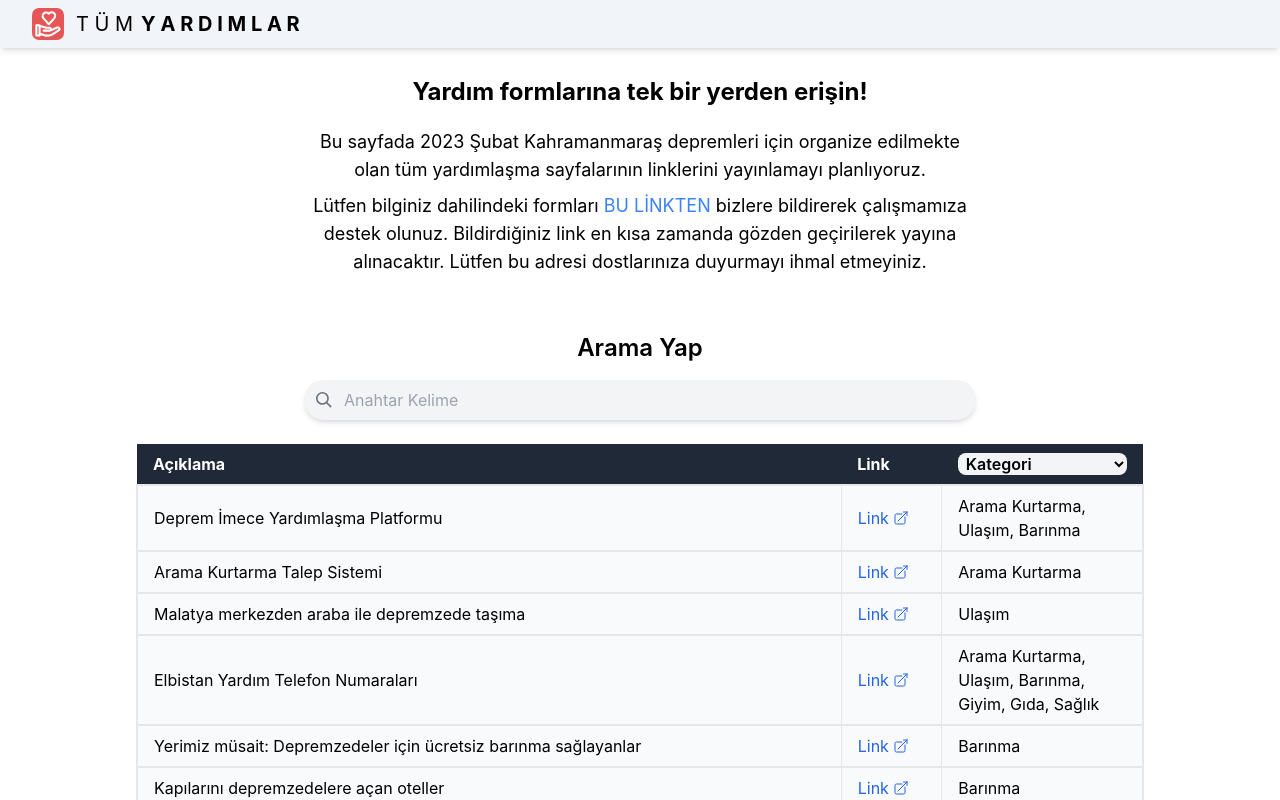
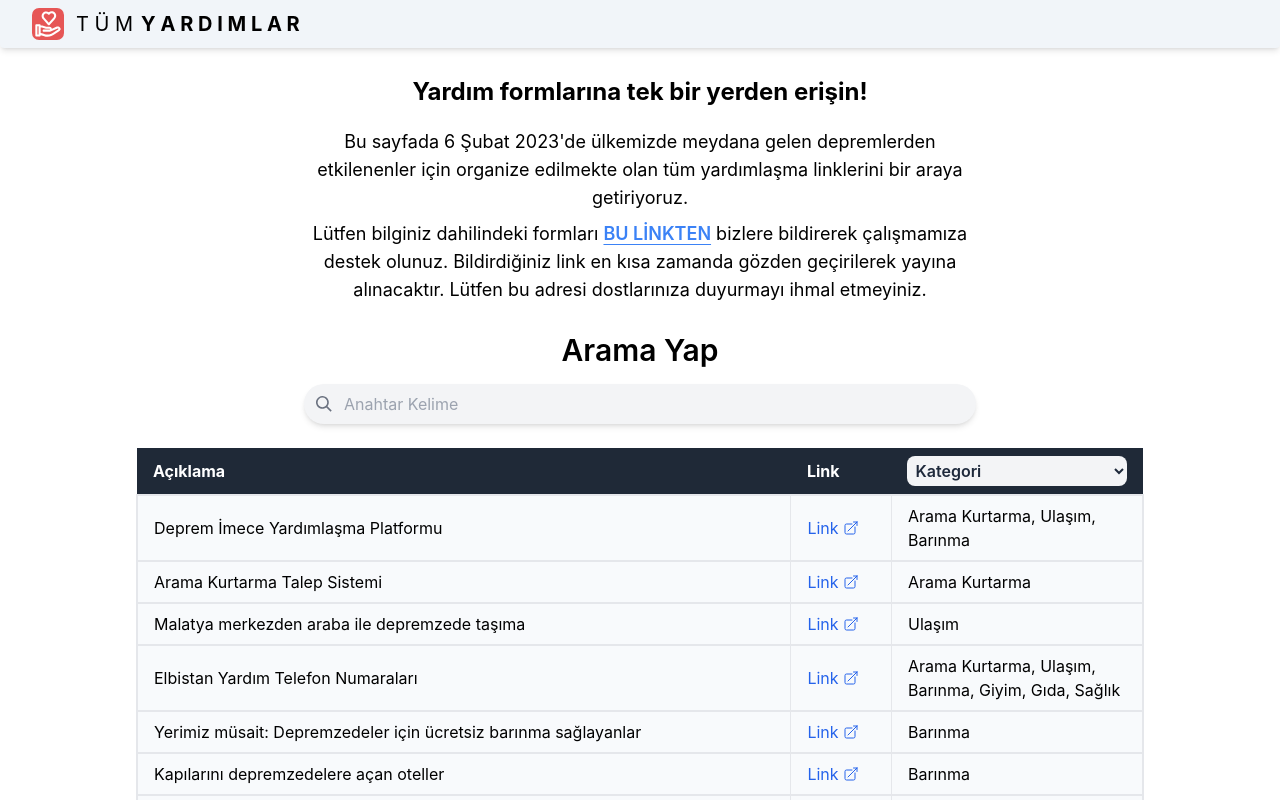
Before and after one commit to alparslandeniz/tumyardimlar, a React (Create React App) app: page / in a window 1280 px wide. Shown: the top 800 px of the page. Built offline with nearby package versions, Linux system fonts and the light colour scheme.

Commit message:
Fixes table scroll bug when searching, restyle spacings, and changes intro text.

```diff
--- a/src/Components/Home.jsx
+++ b/src/Components/Home.jsx
@@ -3,21 +3,26 @@ import Table from "./Table/Table";
 
 const Home = () => {
   return (
-    <section className="min-h-[100vh] flex flex-col justify-center space-y-2 items-center max-w-7xl mx-auto pt-[4rem]">
+    <section className="min-h-[100vh] flex flex-col justify-center items-center max-w-7xl mx-auto pt-[4rem]">
       <div className="flex flex-col justify-around space-y-2 items-center text-center px-2">
         <h1 className="text-2xl font-bold px-2 py-3">
           Yardım formlarına tek bir yerden erişin!
         </h1>
         <p className="md:text-lg max-w-2xl text-center">
-          Bu sayfada 2023 Şubat Kahramanmaraş depremleri için organize edilmekte
-          olan tüm yardımlaşma sayfalarının linklerini yayınlamayı planlıyoruz.
+          Bu sayfada 6 Şubat 2023'de ülkemizde meydana gelen depremlerden etkilenenler için organize edilmekte
+          olan tüm yardımlaşma linklerini bir araya getiriyoruz.
         </p>
         <p className="md:text-lg max-w-2xl text-center">
           {" "}
           Lütfen bilginiz dahilindeki formları{" "}
-          <a href="https://forms.gle/sEogKJQv3C19Dypn8" className="text-blue-500">BU LİNKTEN</a> bizlere
-          bildirerek çalışmamıza destek olunuz. Bildirdiğiniz link en kısa
-          zamanda gözden geçirilerek yayına alınacaktır. Lütfen bu adresi
+          <a
+            href="https://forms.gle/sEogKJQv3C19Dypn8"
+            className="text-blue-500 font-semibold underline underline-offset-4 "
+          >
+            BU LİNKTEN
+          </a>{" "}
+          bizlere bildirerek çalışmamıza destek olunuz. Bildirdiğiniz link en
+          kısa zamanda gözden geçirilerek yayına alınacaktır. Lütfen bu adresi
           dostlarınıza duyurmayı ihmal etmeyiniz.
         </p>
       </div>
--- a/src/Components/Table/SearchBox.jsx
+++ b/src/Components/Table/SearchBox.jsx
@@ -8,7 +8,7 @@ function SearchBox({ setQuery }) {
 
   return (
     <div className="flex flex-col space-y-2 items-center w-full px-2">
-      <h1 className="text-2xl font-semibold py-2">Arama Yap</h1>
+      <h1 className="text-3xl font-semibold py-2">Arama Yap</h1>
       <div className="relative min-w-64 w-full max-w-2xl z-1">
         <input
           type="text"
--- a/src/Components/Table/Table.jsx
+++ b/src/Components/Table/Table.jsx
@@ -7,8 +7,6 @@ import { Categories } from "../Constants/Categories";
 
 const Table = () => {
   const [query, setQuery] = useState("");
-
-  // const [dataExist, setDataExist] = useState(true);
 
   const [filteredData, setFilteredData] = useState(allForms);
 
@@ -40,20 +38,19 @@ const Table = () => {
   return (
     <main
       className="flex flex-col justify-between space-y-6 items-center
-    w-full max-w-5xl py-10 md:px-2"
+    w-full max-w-5xl py-5 md:px-2"
     >
       <SearchBox setQuery={setQuery} />
-      <table className="table-auto w-full text-left mx-auto">
+      <div className="min-h-[30rem] w-full">
+        <table className="table-auto min-w-full min-h-full text-left mx-auto">
           <thead>
             <tr className="bg-gray-800 text-white">
-            <th className={"px-4 py-2 md:w-[70%]"}>
-              Açıklama
-            </th>
-            <th className="px-4 py-2 md:w-[10%]">Link</th>
-            <th className="px-4 py-2 md:w-[20%]">
+              <th className={"px-4 py-2 w-[50%] md:w-[65%]"}>Açıklama</th>
+              <th className="px-4 py-2 w-[15%] md:w-[10%]">Link</th>
+              <th className="px-4 py-2 w-[35%] md:w-[25%]">
                 <div className="flex">
                   <select
-                  className="text-black w-full bg-gray-100 rounded-lg px-1 font-semibold"
+                    className="text-slate-800 py-1 w-full bg-gray-100 rounded-lg px-1 font-semibold"
                     id="category-dropdown"
                     onChange={(e) => handleCategoryFilter(e.target.value)}
                     value={categoryFilter}
@@ -71,13 +68,16 @@ const Table = () => {
           <tbody className="">
             {filteredData.map((row, index) => (
               <tr key={index} className="bg-slate-50 border-2">
-              <td
-                className={"border px-2 py-1 md:px-4 md:py-2"}
-              >
+                <td className={"border px-2 py-1 md:px-4 md:py-2"}>
                   {row.description}
                 </td>
                 <td className="border px-2 py-1 md:px-4 md:py-2">
-                <a href={row.url} target="_blank" className="text-blue-600 flex items-center">
+                  <a
+                    href={row.url}
+                    target="_blank"
+                    rel="noreferrer"
+                    className="text-blue-600 flex items-center"
+                  >
                     Link
                     <OpenLinkIcon />
                   </a>
@@ -89,6 +89,7 @@ const Table = () => {
             ))}
           </tbody>
         </table>
+      </div>
     </main>
   );
 };
--- a/src/Components/UI/Navbar/Logo.jsx
+++ b/src/Components/UI/Navbar/Logo.jsx
@@ -5,7 +5,7 @@ const Logo = () => {
   return (
     <Fragment>
       <a
-        href="/home"
+        href="/"
         className="flex items-center text-center justify-start
         space-x-3 py-1 hover:text-blue-400 transition duration-150"
       >
```
Lines whose indentation alone changed are shown as unchanged.
